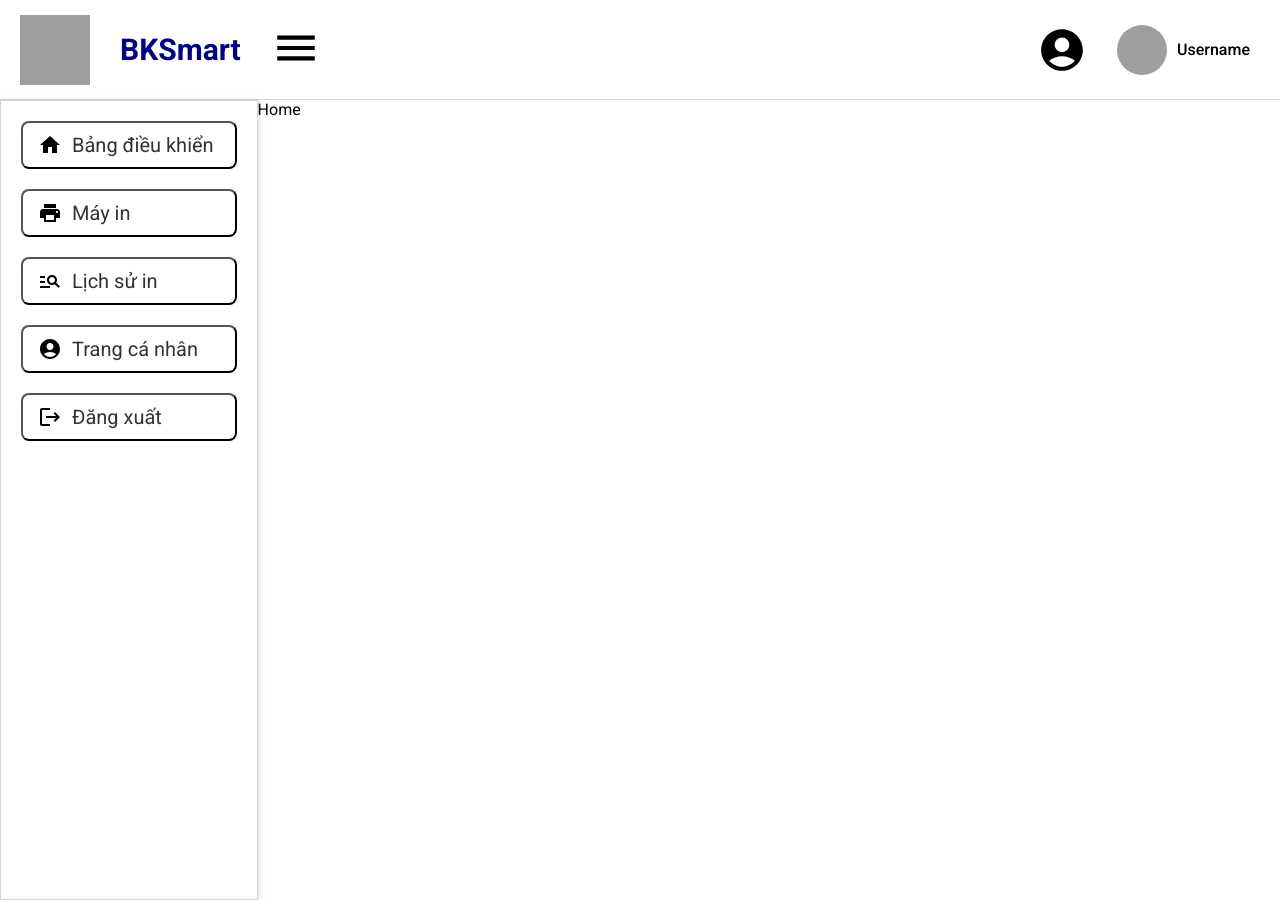
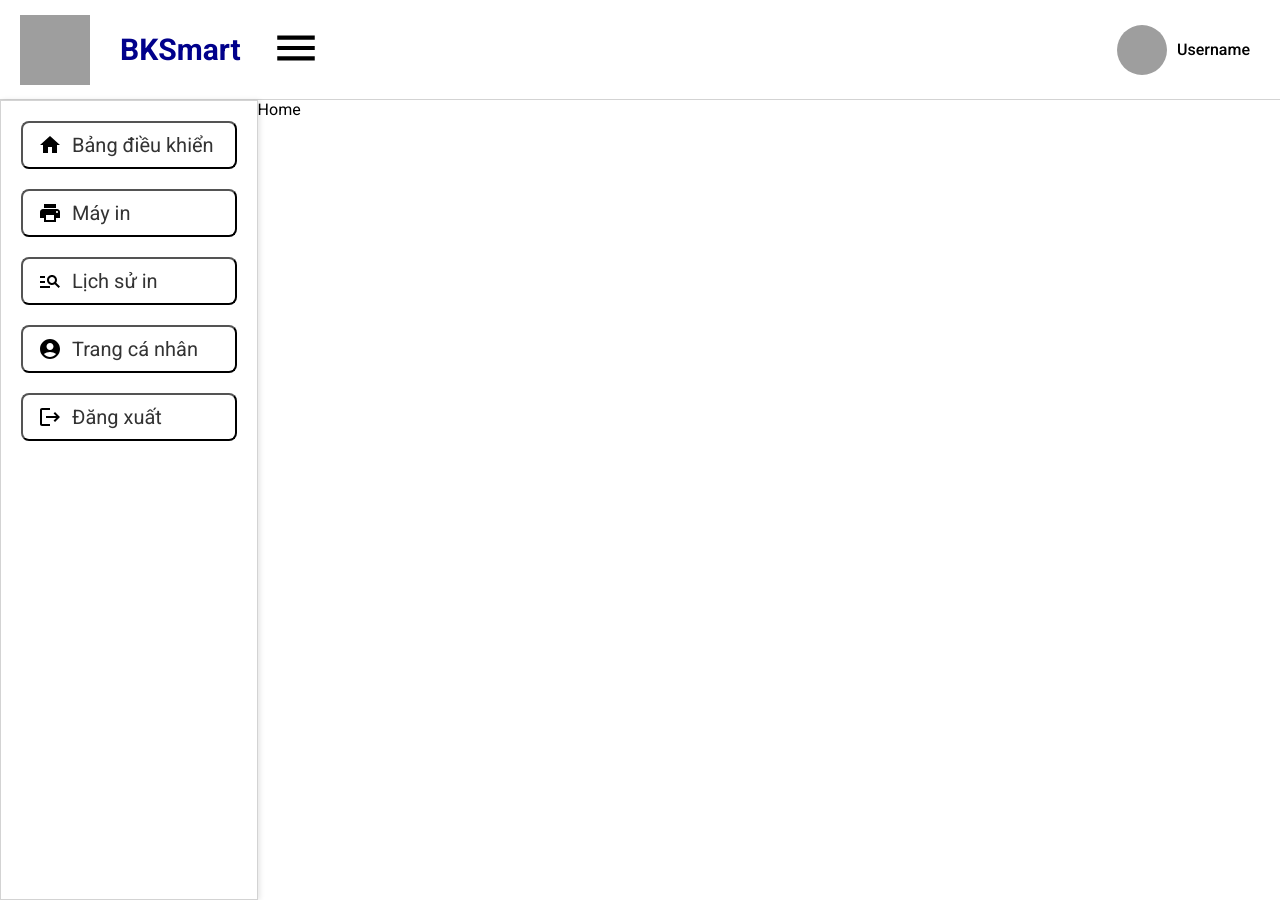
Before and after one commit to DengDzung/SE-L02-20, a React (Vite) app in the folder frontend/: page / in a window 1280 px wide. Built offline with nearby package versions, Linux system fonts and the light colour scheme; grey boxes are pictures that could not be loaded.

Commit message:
fix toggle leftbar

```diff
--- a/frontend/src/components/leftbar/Leftbar.jsx
+++ b/frontend/src/components/leftbar/Leftbar.jsx
@@ -1,3 +1,4 @@
+import React from "react";
 import { useNavigate } from "react-router-dom";
 import "./Leftbar.scss";
 
@@ -11,7 +12,7 @@ const Leftbar = ({ isHidden }) => {
   const navigate = useNavigate();
 
   return (
-    <div className={`leftBar ${isHidden ? "hidden" : ""}`}>
+    <div className={`leftBar ${isHidden ? "hidden" : "visible"}`}>
       <div className="leftBarContainer">
         <div className="leftBarMenu">
           <button className="leftBarItem" onClick={() => navigate("/")}>
--- a/frontend/src/components/leftbar/Leftbar.scss
+++ b/frontend/src/components/leftbar/Leftbar.scss
@@ -4,6 +4,11 @@
   height: 100vh;
   box-shadow: 2px 0 5px rgba(0, 0, 0, 0.1);
   transition: transform 0.3s ease;
+
+  &.hidden {
+    transform: translateX(-100%);
+    position: absolute;
+  }
 
   .leftBarContainer {
     padding: 20px;
@@ -45,7 +50,3 @@
     }
   }
 }
-
-.leftBar.hidden {
-  transform: translateX(-100%); /* Slide out effect */
-}
--- a/frontend/src/components/navbar/Navbar.jsx
+++ b/frontend/src/components/navbar/Navbar.jsx
@@ -1,3 +1,4 @@
+import React from "react";
 import "./Navbar.scss";
 import MenuIcon from "@mui/icons-material/Menu";
 import AccountCircleIcon from "@mui/icons-material/AccountCircle";
@@ -25,11 +26,11 @@ const Navbar = ({ toggleLeftbar }) => {
       </div>
 
       <div className="rightNavbar">
-        <AccountCircleIcon
+        {/* <AccountCircleIcon
           className="iconNavbar"
           style={{ fontSize: "50px" }}
           onClick={() => navigate("/profile")}
-        />
+        /> */}
         <div className="userNavbar" onClick={() => navigate("/profile")}>
           <img
             src="https://images.pexels.com/photos/1391498/pexels-photo-1391498.jpeg?cs=srgb&dl=pexels-soldiervip-1391498.jpg&fm=jpg&_gl=1*1yr2gyq*_ga*MTY2MTU1MjMzMi4xNzMyMjA1NjQw*_ga_8JE65Q40S6*MTczMjIwOTk2Mi4yLjEuMTczMjIxMDAwNi4wLjAuMA.."
--- a/frontend/src/components/navbar/Navbar.scss
+++ b/frontend/src/components/navbar/Navbar.scss
@@ -42,12 +42,12 @@
     gap: 20px;
     cursor: pointer;
 
-    .iconNavbar {
-      font-size: 50px;
-      cursor: pointer;
-      color: black;
-      transition: all 0.2s ease-in-out;
-    }
+    // .iconNavbar {
+    //   font-size: 50px;
+    //   cursor: pointer;
+    //   color: black;
+    //   transition: all 0.2s ease-in-out;
+    // }
 
     .iconNavbar:hover {
       color: blue; /* Hover effect */
--- a/frontend/src/layouts/MainLayout/MainLayout.jsx
+++ b/frontend/src/layouts/MainLayout/MainLayout.jsx
@@ -1,7 +1,7 @@
 import Navbar from "../../components/navbar/Navbar";
 import Leftbar from "../../components/leftbar/Leftbar";
 import { useState } from "react";
-const MainLayout = ({children}) => {
+const MainLayout = ({ children }) => {
   const [isLeftbarVisible, setIsLeftbarVisible] = useState(true);
 
   const toggleLeftbar = () => {
@@ -13,7 +13,12 @@ const MainLayout = ({children}) => {
       <Navbar toggleLeftbar={toggleLeftbar} />
       <div style={{ display: "flex" }}>
         <Leftbar isHidden={!isLeftbarVisible} />
-        <div style={{ flex: 8 }}>
+        <div
+          style={{
+            flex: isLeftbarVisible ? 8 : 1,
+            width: isLeftbarVisible ? "auto" : "100%",
+          }}
+        >
           {children}
         </div>
       </div>
```
Also changed, not shown: 1 other file (tests, documents, lock files or other folders).
